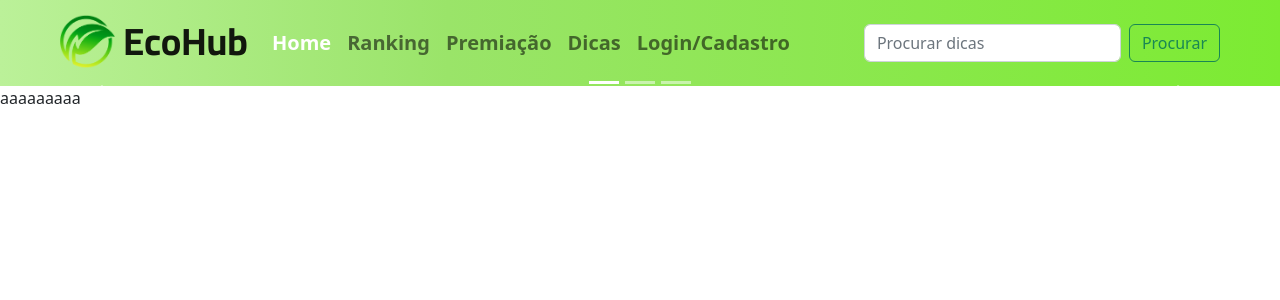
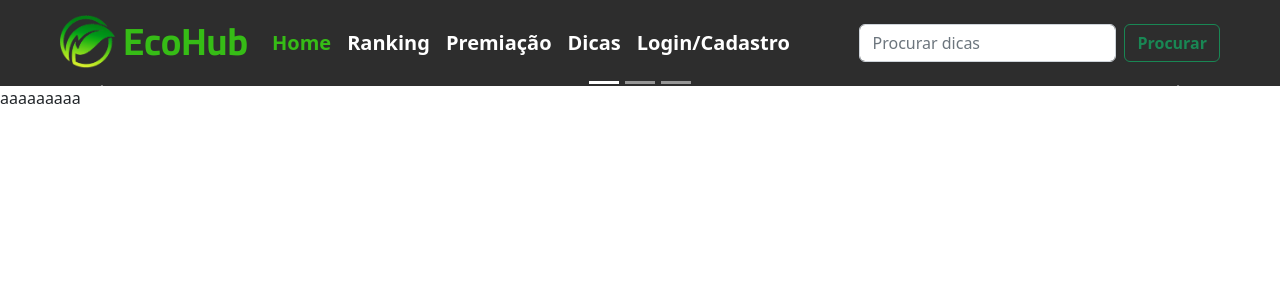
Before and after one commit to jplalves/EcoHub---ReciclaHack-Project, a Flask app: page / in a window 1280 px wide. Shown: the top 300 px of the page. Run offline with Flask 2, Linux system fonts and the light colour scheme; some libraries are stand-ins or nearby versions.

Commit message:
Visual improvement in header.html

```diff
--- a/app/templates/header.html
+++ b/app/templates/header.html
@@ -1,37 +1,39 @@
-  <nav class="navbar navbar-expand-lg px-5" style="background: linear-gradient(90deg, rgba(187,241,153,1) 0%, rgba(154,228,105,1) 35%, rgba(124,235,50,1) 100%);">
+  <nav class="navbar navbar-expand-lg px-5" style="background-color: rgba(34, 34, 34, 0.95);">
+<!--    linear-gradient(90deg, rgba(81,126,56,1) 0%, rgba(111,156,84,1) 35%, rgba(119,174,89,1) 50%, rgba(159,187,88,1) 100%)-->
     <div class="container-fluid">
       <a class="navbar-brand" href="#" style="font-size: 38px; font-family: 'Cairo', sans-serif; font-weight: 900">
         <img src="{{ url_for('static', filename='images/ecohub-nav-logo.png') }}" alt="nav-logo" width="55" height="55" class="d-inline-block align-text-center" style="position: relative; bottom: 4px">
-        EcoHub
+        <span style="color: #36bc16;">EcoHub</span>
       </a>
       <div class="collapse navbar-collapse" id="navbarSupportedContent">
         <ul class="navbar-nav me-auto mb-2 mb-lg-0">
           <li class="nav-item" style="font-size: 20px;">
-            <a id="home" class="nav-link" aria-current="page" href="/" style="font-weight: 700">Home</a>
+            <a class="nav-link active" id="home" aria-current="page" href="/" style="color: #36bc16; font-weight: 700;">Home</a>
           </li>
           <li class="nav-item" style="font-size: 20px;">
-            <a id="ranking" class="nav-link" href="/ranking" style="font-weight: 700;">Ranking</a>
+            <a id="ranking" class="nav-link" href="/ranking" style="font-weight: 600; color: white;">Ranking</a>
           </li>
           <li class="nav-item" style="font-size: 20px;">
-            <a class="nav-link" href="/" style="font-weight: 700;">Premiação</a>
+            <a class="nav-link" href="/" style="font-weight: 600; color: white;">Premiação</a>
           </li>
           <li class="nav-item" style="font-size: 20px;">
-            <a id="tips" class="nav-link" href="/tips" style="font-weight: 700;">Dicas</a>
+            <a id="tips" class="nav-link" href="/tips" style="font-weight: 600; color: white;">Dicas</a>
           </li>
           {% if token %}
-            <li class="nav-item" style="font-size: 20px; opacity:50;">
-              <a class="nav-link" href="/logout" style="font-weight: 700; color: red">Sair</a>
+            <li class="nav-item" style="font-size: 20px; opacity:50;"><span class="nav-link", style="font-weight: 600; color: white;">Olá, {{token.username}} :)</span></li>
+            <li class="nav-item" style="font-size: 20px; opacity:50; color: white;">
+              <a class="nav-link" href="/logout" style="font-weight: 600; color: red">Sair</a>
             </li>
           {% else %}
-            <li class="nav-item" style="font-size: 20px;">
-              <a id="login" class="nav-link" href="/register" style="font-weight: 700;">Login/Cadastro</a>
+            <li class="nav-item" style="font-size: 20px; color: white;">
+              <a id="login" class="nav-link" href="/register" style="font-weight: 600; color: white;">Login/Cadastro</a>
             </li>
           {% endif %}
 
         </ul>
         <form class="d-flex" role="search">
           <input class="form-control me-2" type="search" placeholder="Procurar dicas" aria-label="Search">
-          <button class="btn btn-outline-success" type="submit">Procurar</button>
+          <button class="btn btn-outline-success" type="submit" style="font-weight: 700">Procurar</button>
         </form>
       </div>
     </div>
```
